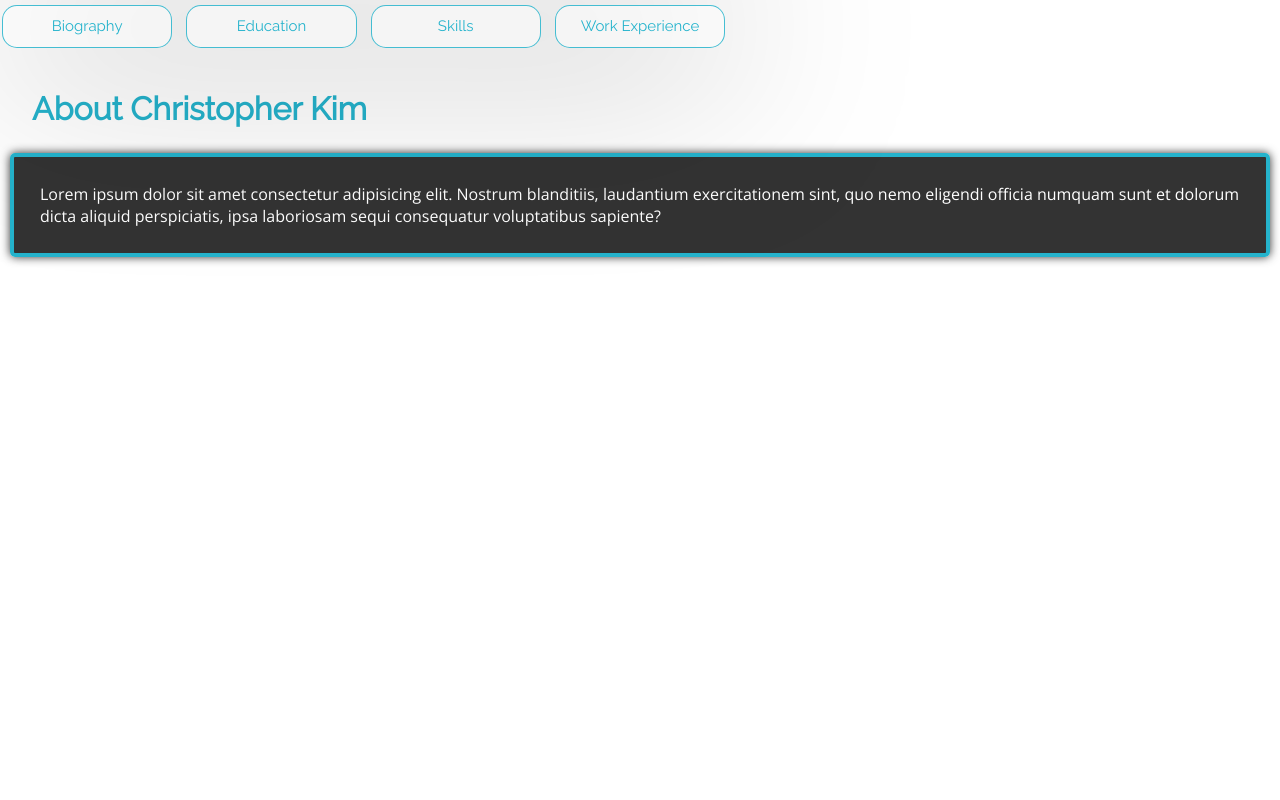
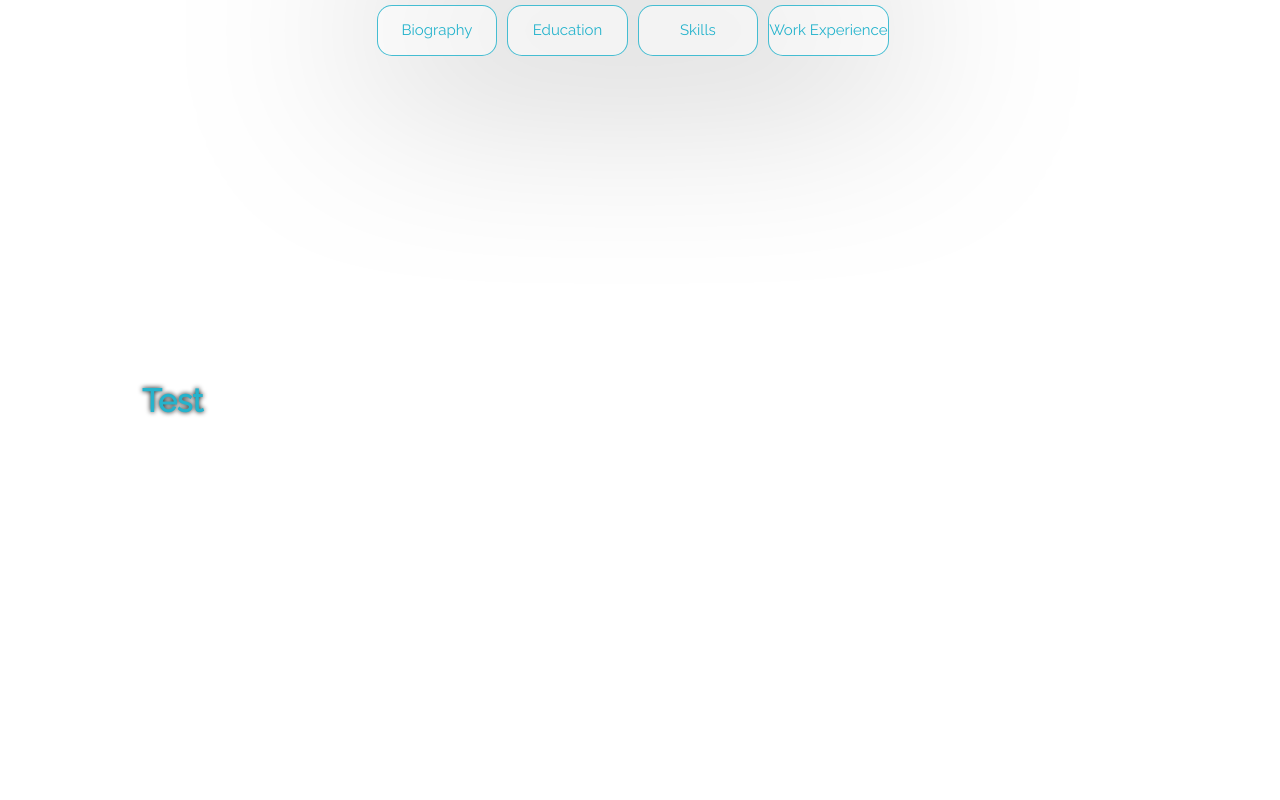
Before and after one commit to chriscarrot/chris-kim-portfolio, a plain HTML site: page index.html in a window 1280 px wide. Shown: the top 800 px of the page. Drawn offline with nearby package versions, Linux system fonts and the light colour scheme.

Commit message:
Nav bar changes and parallax feature added
Nav bar is almost completed and the parallax needs work.

```diff
--- a/css/main.css
+++ b/css/main.css
@@ -8,11 +8,82 @@ html {
     line-height: 1.4;
 }
 
+.wrapper {
+    height: 100vh;
+    overflow-x: hidden;
+    overflow-y: auto;
+    perspective: 2px;
+  }
+
+.section {
+
+    position: relative;
+    height: 100vh;
+    display: flex;
+    align-items: center;
+    justify-content: center;
+    color: white;
+    text-shadow: 0 0 5px #000;
+  }
+
+.parallax::after {
+    content: " ";
+    position: absolute;
+    top: 0;
+    right: 0;
+    bottom: 0;
+    left: 0;
+    transform: translateZ(-1px) scale(1.5);
+    background-size: 100%;
+    z-index: -1;
+  }
+
+.static {
+    background: red;
+  }
+
+.bg1::after {
+    background-image: url('');
+  }
+
+.bg2::after {
+    background-image: url('');
+  }
+
 body h1{
     padding-left: 2.5%;
     padding-top: 1%;
     color: rgb(37, 179, 204);
     font-family: 'Raleway', sans-serif;
+}
+ul {
+    display: inline-grid;
+    grid-gap: 10px;
+    grid-template-columns: 1fr 1fr 1fr 1fr 1fr 1fr 1fr;
+    text-align: center;
+    filter: drop-shadow(0 0 100px black);
+    margin: 0 auto;
+    list-style-type: none;
+    padding: 0 auto;
+    overflow: hidden;
+    float: right;
+    left: 50%;
+}
+
+li a {
+    margin: 5px 0;
+    background-color: rgba(255, 255, 255, 0.5);
+    text-decoration: none;
+    color: rgb(37, 179, 204);
+    font-family: 'Raleway', sans-serif;
+    font-size: 15px;
+    border: rgba(37, 179, 204, 0.85) .75px solid;
+    border-radius: 15px;
+    transition: 0.3s;
+    display: block;
+    text-align: center;
+    padding: 14px 0;
+    text-decoration: none;
 }
 
 nav {
@@ -21,7 +92,7 @@ nav {
     grid-template-columns: 1fr 1fr 1fr 1fr 1fr 1fr 1fr;
     text-align: center;
     filter: drop-shadow(0 0 100px black);
-    margin: 0 auto;
+    margin: 0, auto;
 
 }
 
@@ -36,15 +107,17 @@ nav a {
     vertical-align: middle;
     border: rgba(37, 179, 204, 0.85) .75px solid;
     border-radius: 15px;
+    transition: 0.3s;
 }
 
-nav a:hover {
+li a:hover {
     transition: .1s;
-    background-color: #000;
-    color: rgb(255, 255, 255);
+    /* background-color: rgb(255, 255, 255); */
+    color: rgb(37, 179, 204);
     box-shadow: 0 0 10px rgba(0, 0, 0, 0.8);
     border: rgba(37, 179, 204, 0.85) .75px solid;
     border-radius: 20px;
+    transition: 0.3s;
 }
 
 p {
@@ -58,6 +131,7 @@ p {
     color: white;
     box-shadow: 0 0 10px rgba(0, 0, 0, 0.8);
 }
+
 /*
  * Remove text-shadow in selection highlight:
  * https://twitter.com/miketaylr/status/12228805301
--- a/index.html
+++ b/index.html
@@ -24,13 +24,26 @@
 
   <!-- Add your site or application content here -->
   <header>
-    <nav>
-        <a href="#about">Biography</a>
-        <a href="#about">Education</a>
-        <a href="#about">Skills</a>
-        <a href="#about">Work Experience</a>
-    </nav>
+        <ul>
+        <li><a href="#about">Biography</a></li>
+        <li><a href="#about">Education</a></li>
+        <li><a href="#about">Skills</a></li>
+        <li><a href="#about">Work Experience</a></li>
+        </ul>
   </header>
+
+  <main class="wrapper">
+    <section class="section parallax bg1">
+      <h1>Test</h1>
+    </section>
+    <section class="section static">
+      <h1>test</h1>
+    </section>
+    <section class="section parallax bg2">
+      <h1>test</h1>
+    </section>
+  </main>
+
   <h1>About Christopher Kim</h1>
   <p>
     Lorem ipsum dolor sit amet consectetur adipisicing elit. Nostrum blanditiis, laudantium exercitationem sint, quo
```
